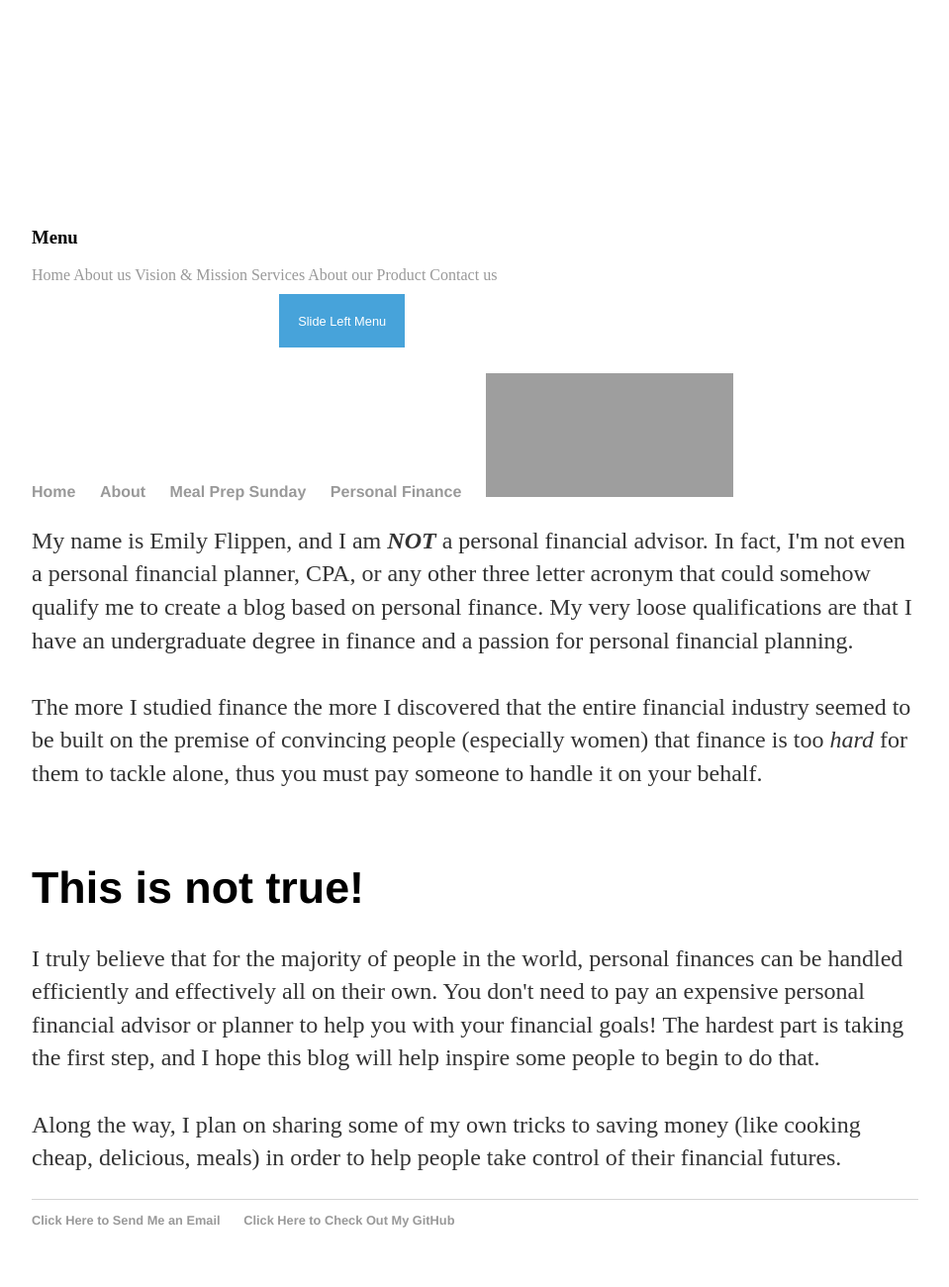
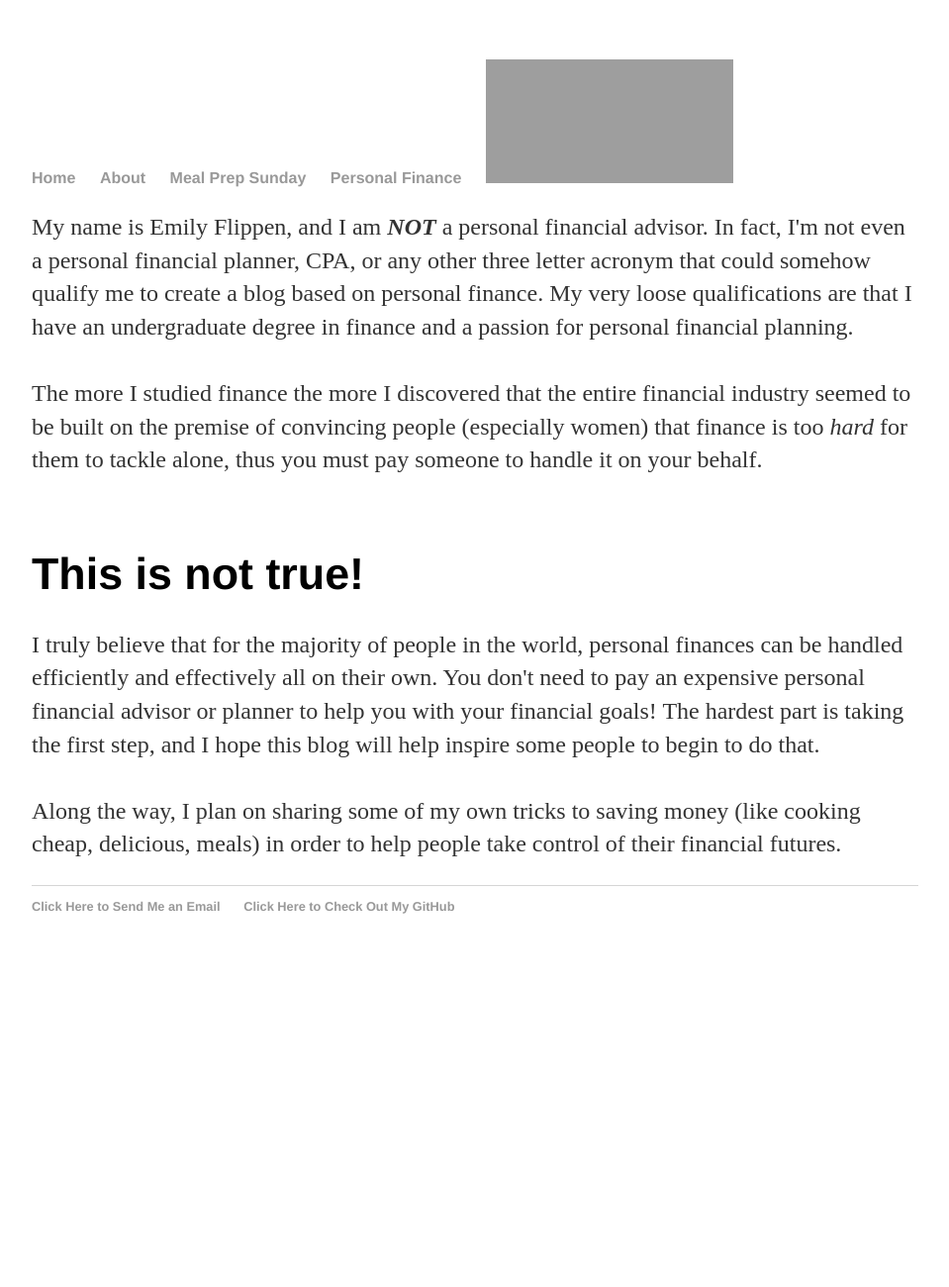
Before and after one commit to flippenemily/underwriteyourlife.github.io, a Jekyll site: the page built from about/index.html, in a window 1280 px wide. Shown: the whole page at 99% size, without its empty margins (160-1119 px from the left). Built offline with Jekyll 4.4.1, drawn with Linux system fonts in a browser that asks for light colours; nearby versions of some CDN libraries; library files that are not in the unit come from our copies; after the commit the page ends 983 px from its top, so only the background shows below that; grey boxes are pictures that could not be loaded.

Commit message:
Update default.html

```diff
--- a/_layouts/default.html
+++ b/_layouts/default.html
@@ -4,37 +4,7 @@
 
 				<title>{{ page.title }}</title>
 				<!-- link to main stylesheet -->
-				<meta charset="UTF-8" />
-				<meta http-equiv="X-UA-Compatible" content="IE=edge,chrome=1">
-				<meta name="viewport" content="width=device-width, initial-scale=1.0">
-				<meta name="description" content="Left slider menu using jquery" />
-				<meta name="keywords" content="sliding menu, pushing menu, navigation, responsive, menu, css, jquery, mobile menu" />
 				<link rel="stylesheet" type="text/css" href="/css/main.css">
-				<style>
-					.main > section button {
-					 border: none;
-					 background: #47a3da;
-					 color: #fff;
-					 padding: 1.5em;
-					 cursor: pointer;
-					 margin: 10px 0;
-					 font-size: 0.8em;
-					 margin-left:250px;
-					}
-
-					.main > section button:hover {
-					 background: #258ecd;
-					}
-
-					.main > section button.active {
-					 background: #0d77b6;
-					}
-
-					.main > section button.disabled {
-					 background: #aaa;
-					 pointer-events: none;
-					}
-				</style>
 				<!-- Global Site Tag (gtag.js) - Google Analytics -->
 				<script async src="https://www.googletagmanager.com/gtag/js?id=UA-107210718-1"></script>
 				<script>
@@ -47,33 +17,7 @@
 
 			</head>
 			<body>
-				<?php
-				include('header.php');
-				?>
-				<div style="height:150px;"> &nbsp;</div>
-				<nav class="cbp-spmenu cbp-spmenu-vertical cbp-spmenu-left">
-				<h3>Menu</h3>
-				<a href="#">Home</a>
-				<a href="#">About us</a>
-				<a href="#">Vision & Mission</a>
-				<a href="#">Services</a>
-				<a href="#">About our Product</a>
-				<a href="#">Contact us</a>
-				</nav>
-				<div class="container">
-				<div class="main">
-				<section>
-				<button class="toggle-menu menu-left">Slide Left Menu</button>
-				</section>
-				</div>
-				</div>
-				<script src="js/jquery-1.9.1.min.js"></script>
-				<script src="js/jPushMenu.js"></script>
-				<script>
-				jQuery(document).ready(function($) {
-				$('.toggle-menu').jPushMenu();
-				});
-				</script>
+
 					<nav>
 		    			<ul>
 		        			<li><a href="/">Home</a></li>
```
